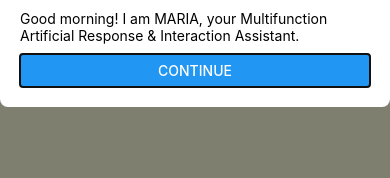
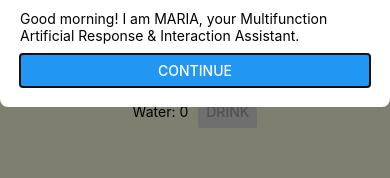
Before and after one commit to john-pickett/eos-seven, a React Native app: screen /Inventory in a window 390 px wide. Shown: the part 374-552 px from the top of the page. Built offline with nearby package versions, Linux system fonts and the light colour scheme.

Commit message:
feat: add item consumption

```diff
--- a/src/screens/InventoryScreen.tsx
+++ b/src/screens/InventoryScreen.tsx
@@ -1,11 +1,25 @@
 import React from 'react';
-import { View, Text, StyleSheet } from 'react-native';
+import { View, Text, StyleSheet, Button } from 'react-native';
 import { useGameStore } from '../store/useGameStore';
 import { getBackgroundColor } from '../utils/timeOfDayColor';
 
 export default function InventoryScreen() {
-  const { inventory, time } = useGameStore();
+  const { inventory, vitals, setInventory, setVitals, time } = useGameStore();
   const backgroundColor = getBackgroundColor(time.hour);
+
+  const handleEat = () => {
+    if (inventory.food > 0) {
+      setInventory({ food: inventory.food - 1 });
+      setVitals({ hunger: Math.max(0, vitals.hunger - 10) });
+    }
+  };
+
+  const handleDrink = () => {
+    if (inventory.water > 0) {
+      setInventory({ water: inventory.water - 1 });
+      setVitals({ thirst: Math.max(0, vitals.thirst - 10) });
+    }
+  };
 
   return (
     <View style={[styles.container, { backgroundColor }]}>
@@ -13,8 +27,18 @@ export default function InventoryScreen() {
       <Text>Crystals: {inventory.crystals}</Text>
       <Text>Minerals: {inventory.minerals}</Text>
       <Text>Metal: {inventory.metal}</Text>
-      <Text>Food: {inventory.food}</Text>
-      <Text>Water: {inventory.water}</Text>
+      <View style={{ flexDirection: 'row', alignItems: 'center', marginTop: 5 }}>
+        <Text style={{ marginRight: 10 }}>Food: {inventory.food}</Text>
+        <Button title="Eat" onPress={handleEat} disabled={inventory.food <= 0} />
+      </View>
+      <View style={{ flexDirection: 'row', alignItems: 'center', marginTop: 5 }}>
+        <Text style={{ marginRight: 10 }}>Water: {inventory.water}</Text>
+        <Button
+          title="Drink"
+          onPress={handleDrink}
+          disabled={inventory.water <= 0}
+        />
+      </View>
     </View>
   );
 }
```
